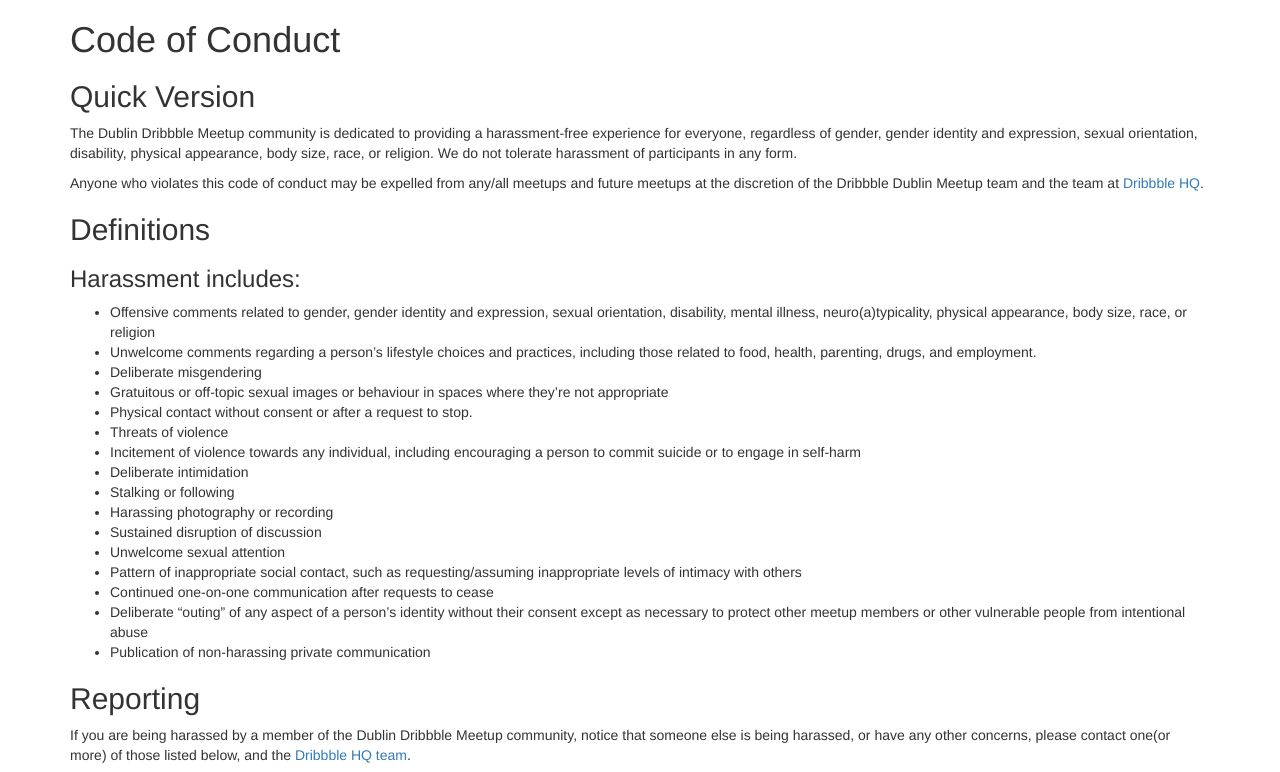
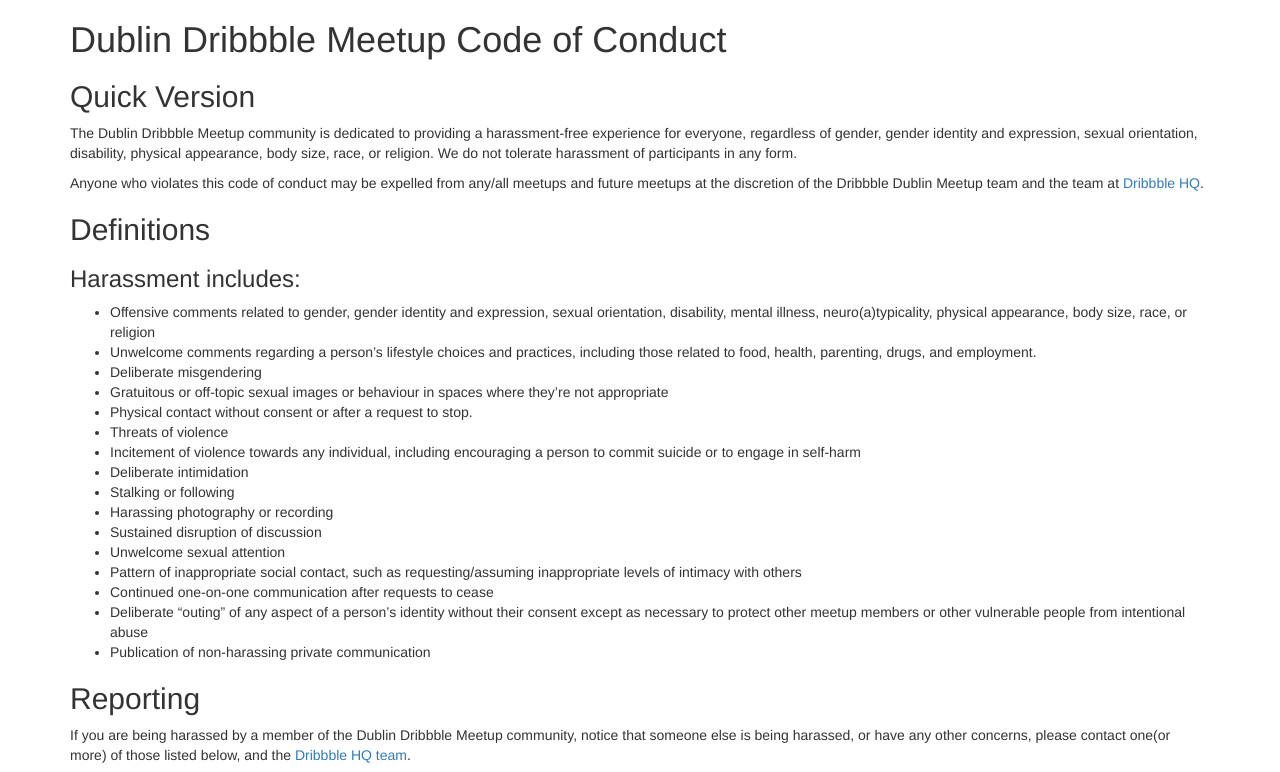
Before and after one commit to DribbbleDublinMeetup/DribbbleDublinMeetup.github.io, a plain HTML site: page index.html in a window 1280 px wide. Shown: the top 772 px of the page. Drawn offline with nearby package versions, Linux system fonts and the light colour scheme.

Commit message:
Add title

```diff
--- a/index.html
+++ b/index.html
@@ -14,7 +14,7 @@
             <p class="browserupgrade">You are using an <strong>outdated</strong> browser. Please <a href="http://browsehappy.com/">upgrade your browser</a> to improve your experience.</p>
         <![endif]-->
       <div class="container">
-        <h1>Code of Conduct</h1>
+        <h1>Dublin Dribbble Meetup Code of Conduct</h1>
 
         <h2>Quick Version</h2>
 
```
